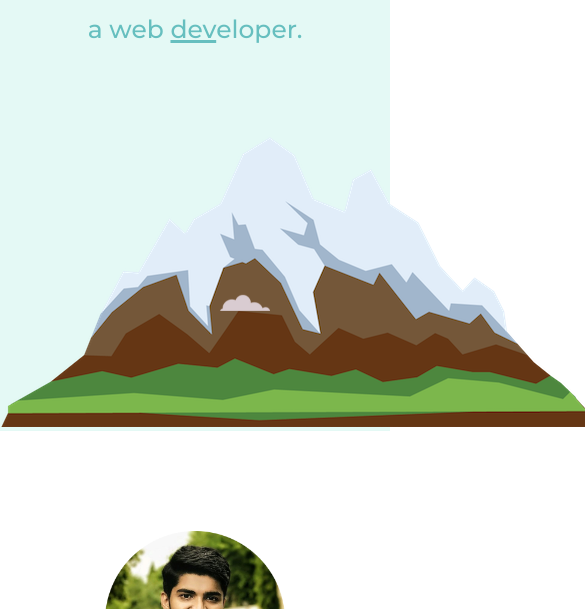
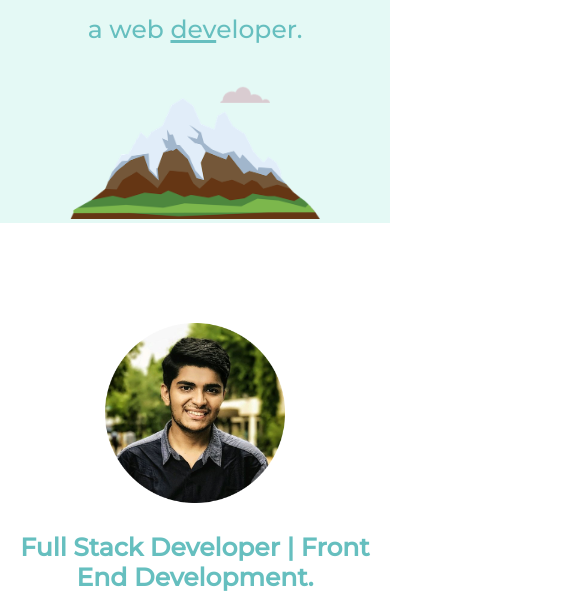
Before and after one commit to aravindhsharma/Portfolio, a plain HTML site: page index.html in a window 390 px wide. Shown: the part 235-844 px from the top of the page, 585 px wide, since content can reach past the window. Drawn offline with nearby package versions, Linux system fonts and the light colour scheme.

Commit message:
Added Media queries
Reduced images and font size for mobile screen sizes

```diff
--- a/index.html
+++ b/index.html
@@ -23,7 +23,7 @@
     <h1 class="animated flip">I'm Aravindh.</h1>
     <h2 class="developer">a web <span class="underline">dev</span>eloper.</h2>
     <img class="bottom-cloud" src="Images/cloud.png" alt="cloud-img" />
-    <img src="Images/mountain.png" alt="cloud-img" />
+    <img class="mountain" src="Images/mountain.png" alt="cloud-img" />
   </div>
   <div class="middle-container">
     <div class="profile">
```
